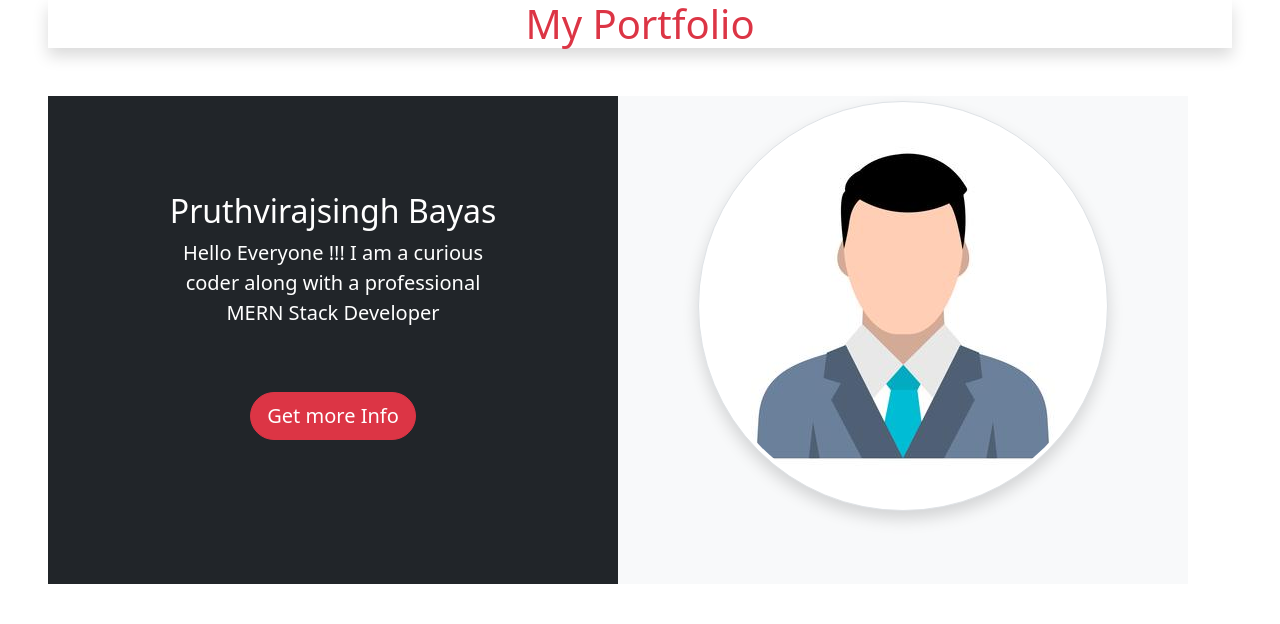
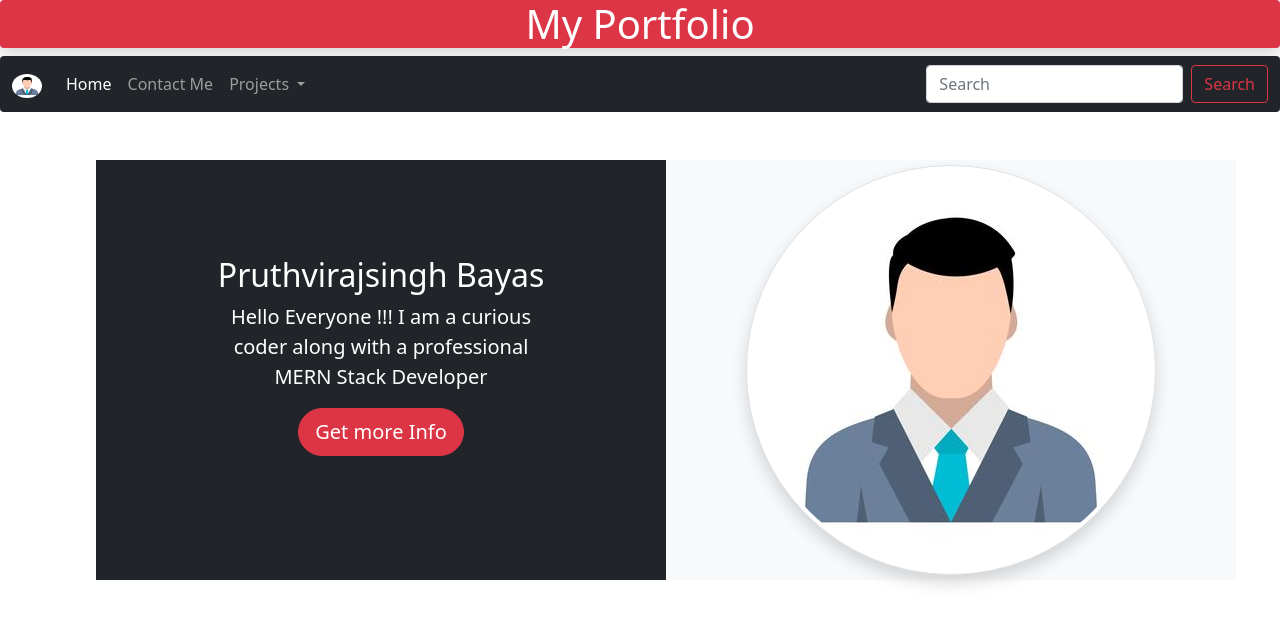
Before and after one commit to PruthvirajsinghBayas/bootstrap-portfolio, a plain HTML site: page index.html in a window 1280 px wide. Drawn offline with nearby package versions, Linux system fonts and the light colour scheme.

Commit message:
added navbar

```diff
--- a/index.html
+++ b/index.html
@@ -8,24 +8,55 @@
     <title>Pruthvirajsingh Bayas</title>
 </head>
 <body>
-   <h1 class="text-lg-center shadow text-danger ms-5 me-5">My Portfolio</h1>
-  <section>
+   <h1 class="text-lg-center shadow text-white bg-danger rounded">My Portfolio</h1>
+   <nav class="navbar navbar-expand-lg navbar-dark bg-dark rounded">
+  <div class="container-fluid">
+    <a class="navbar-brand" href="#"><img src="./assets/user.jpg" alt="user" class="rounded-circle" width="30" height="24"></a>
+    <button class="navbar-toggler" type="button" data-bs-toggle="collapse" data-bs-target="#navbarSupportedContent" aria-controls="navbarSupportedContent" aria-expanded="false" aria-label="Toggle navigation">
+      <span class="navbar-toggler-icon"></span>
+    </button>
+    <div class="collapse navbar-collapse" id="navbarSupportedContent">
+      <ul class="navbar-nav me-auto mb-2 mb-lg-0">
+        <li class="nav-item">
+          <a class="nav-link active" aria-current="page" href="#">Home</a>
+        </li>
+        <li class="nav-item">
+          <a class="nav-link" href="#">Contact Me</a>
+        </li>
+        <li class="nav-item dropdown">
+          <a class="nav-link dropdown-toggle" href="#" id="navbarDropdown" role="button" data-bs-toggle="dropdown" aria-expanded="false">
+           Projects
+          </a>
+          <ul class="dropdown-menu" aria-labelledby="navbarDropdown">
+            <li><a class="dropdown-item" href="#">Academic Projects</a></li>
+            <li><a class="dropdown-item" href="#">Internship Projects</a></li>
+          </ul>
+        </li>
+      </ul>
+      <form class="d-flex">
+        <input class="form-control me-2" type="search" placeholder="Search" aria-label="Search">
+        <button class="btn btn-outline-danger" type="submit">Search</button>
+      </form>
+    </div>
+  </div>
+</nav>
+  <section class="mu-5 ms-5">
     <div class="container bg-dark text-white m-5">
         <div class="row">
         <div class="col-12 col-md-6">
             <div class="cotainer text-center p-5 m-5" >
             <h2 class="">Pruthvirajsingh Bayas</h2>
             <p class="lead">Hello Everyone !!! I am a curious coder along with a professional MERN Stack Developer</p>
-            <button class="btn btn-lg btn-danger rounded-pill m-5 ">Get more Info</button>
+            <button class="btn btn-lg btn-danger rounded-pill  ">Get more Info</button>
             </div>
         </div>
         <div class="col-12 col-md-6 bg-light ">
             <img src="./assets/user.jpg" alt="john Doe" class="img-fluid img-thumbnail rounded-circle shadow"
-            style="display: block;margin: 5px auto;"
-            />
+            style="display: block;margin: 5px auto;"/>
         </div>
         </div>
     </div>
+
 </section>
 
   <script src="./script.js"></script>
```
